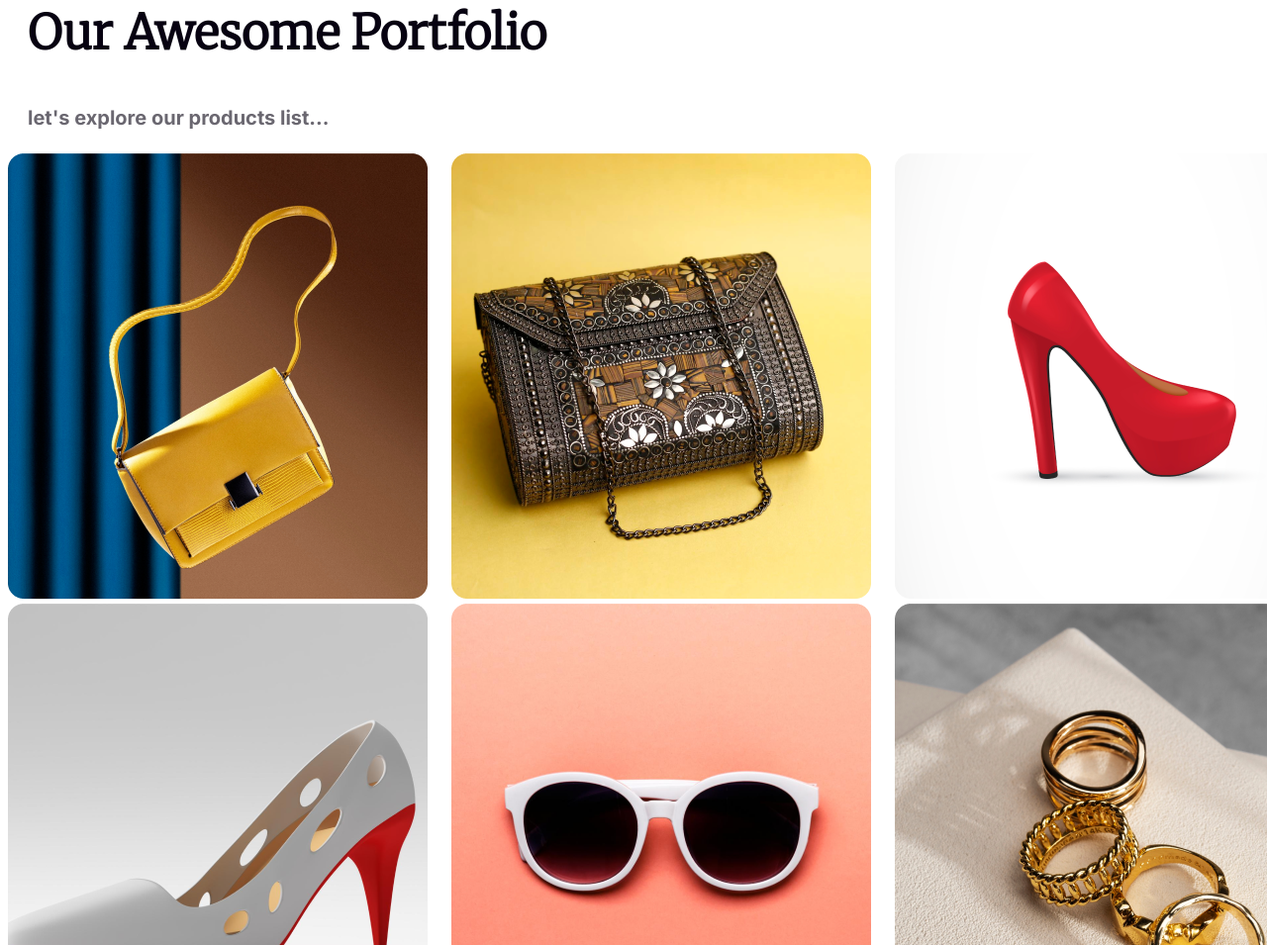
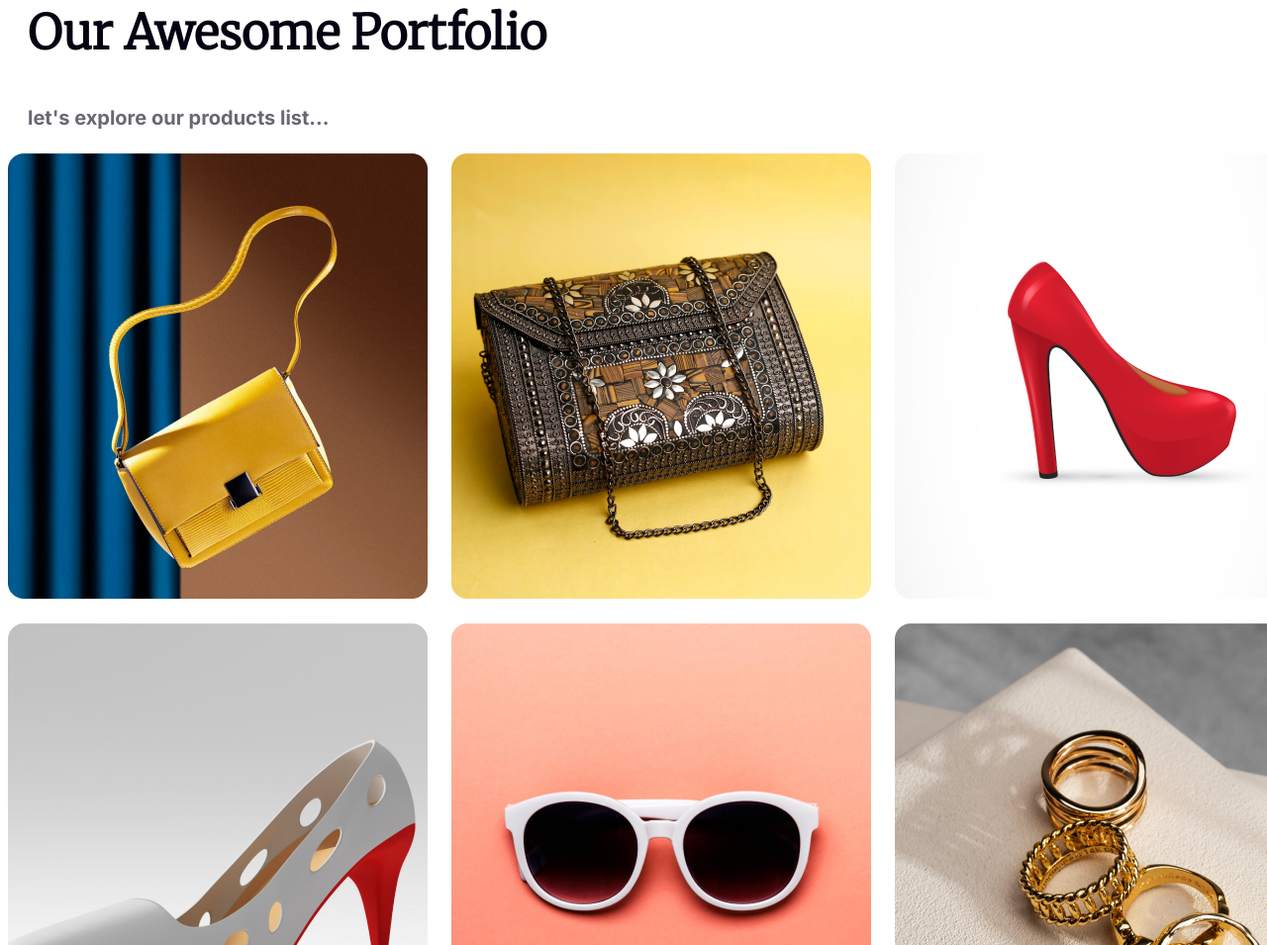
Before and after one commit to tanin9/B9A1-New-Year-New-Mission, a plain HTML site: page index.html in a window 1280 px wide. Shown: the part 4872-5827 px from the top of the page at 99% size. Drawn offline with Linux system fonts and the light colour scheme.

Commit message:
bonus part updated

```diff
--- a/index.html
+++ b/index.html
@@ -109,15 +109,15 @@
             </div>
             <div class="gift-img">
                 <div class="g-img">
-                    <img src="images/Rectangle 3.png" alt="">
+                    <img id="g-img1" src="images/Rectangle 3.png" alt="">
                     <img src="images/Rectangle 6.png" alt="">
                 </div>
                 <div class="g-img">
-                    <img src="images/Rectangle 4.png" alt="">
+                    <img id="g-img1" src="images/Rectangle 4.png" alt="">
                     <img src="images/Rectangle 7.png" alt="">
                 </div>
                 <div class="g-img">
-                    <img src="images/Rectangle 5.png" alt="">
+                    <img id="g-img1" src="images/Rectangle 5.png" alt="">
                     <img src="images/Rectangle 8.png" alt="">
                 </div>
             </div>
--- a/styles/style.css
+++ b/styles/style.css
@@ -430,6 +430,11 @@
     width: 1300px;
     gap: 24px;
     display: flex;
+
+}
+#g-img1
+{
+    padding-bottom: 20px;
 }
 
 .member {
```
